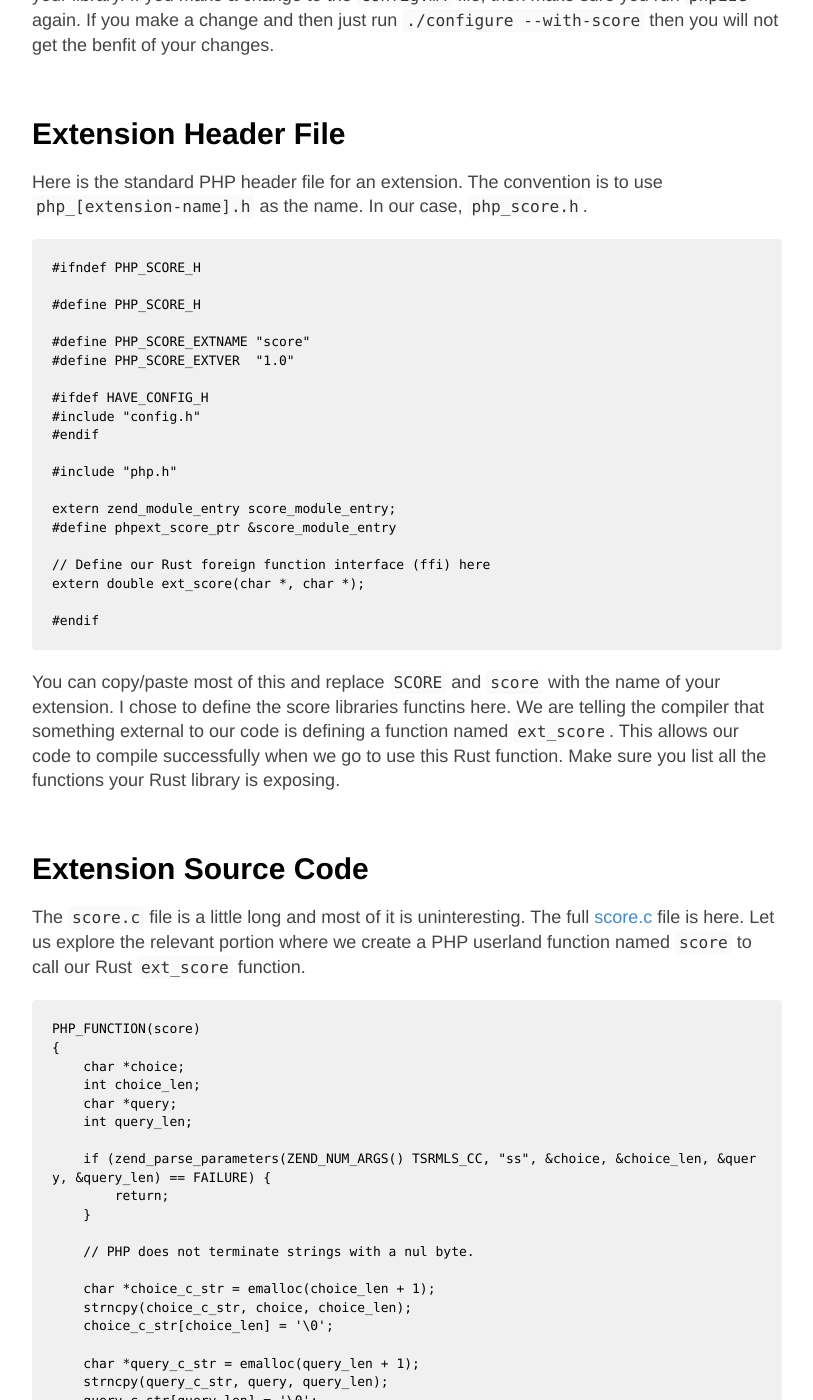
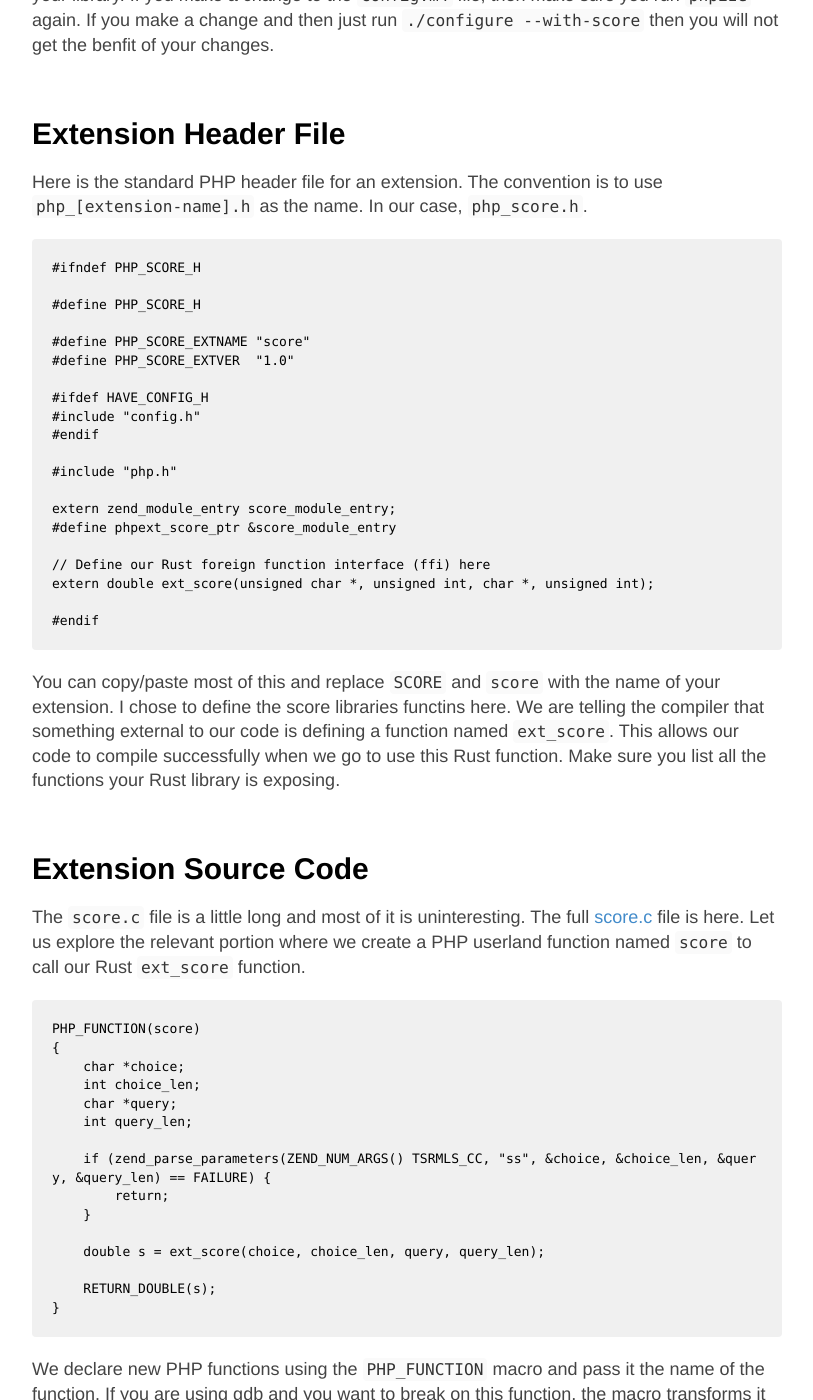
Before and after one commit to hjr3/hjr3.github.io, a Jekyll site: the page built from _posts/2015-08-03-creating-a-php-extension-to-rust.md, in a window 1280 px wide and 1400 px high, scrolled down 4774 px. Shown: the whole window, without its empty margins (233-1046 px from the left). Built offline with Jekyll 4.4.1, drawn with Linux system fonts in a browser that asks for light colours; Markdown is read by kramdown in place of the engine named in the settings; some of the changed text lies outside the part shown.

Commit message:
Update to track example update

````diff
--- a/_posts/2015-08-03-creating-a-php-extension-to-rust.md
+++ b/_posts/2015-08-03-creating-a-php-extension-to-rust.md
@@ -173,7 +173,7 @@ extern zend_module_entry score_module_entry;
 #define phpext_score_ptr &score_module_entry
 
 // Define our Rust foreign function interface (ffi) here
-extern double ext_score(char *, char *);
+extern double ext_score(unsigned char *, unsigned int, char *, unsigned int);
 
 #endif
 ```
@@ -196,20 +196,7 @@ PHP_FUNCTION(score)
         return;
     }
 
-    // PHP does not terminate strings with a nul byte.
-
-    char *choice_c_str = emalloc(choice_len + 1);
-    strncpy(choice_c_str, choice, choice_len);
-    choice_c_str[choice_len] = '\0';
-
-    char *query_c_str = emalloc(query_len + 1);
-    strncpy(query_c_str, query, query_len);
-    query_c_str[query_len] = '\0';
-
-    double s = ext_score(choice_c_str, query_c_str);
-
-    efree(choice_c_str);
-    efree(query_c_str);
+    double s = ext_score(choice, choice_len, query, query_len);
 
     RETURN_DOUBLE(s);
 }
@@ -219,9 +206,7 @@ We declare new PHP functions using the `PHP_FUNCTION` macro and pass it the name
 
 We are using the `zend_parse_parameters` function to parse the paramters being specified in our userland function. In this case, we are expecting two strings. If this function looks a little gnarly, well that is because it is. I will provide some links at the end that explain how this function works in more detail. Suffice to say, we get back two non-nul terminated `char *` values and their corresponding lengths as `int`s.
 
-Now, Rust FFI expects nul terminated strings. If we pass these strings as is, then Rust will segfault when it tries to turn them into a `CStr` object. We have to allocate some new memory to create nul terimated versions of these strings. In PHP, we use emalloc to allocate new memory.
-
-One the memory is allocated, we can pass the strings into our `ext_score` function and get a result back. We free up the memory we allocated and then return that value to userland PHP. We now have a working end-to-end PHP extension to a Rust library.
+We can pass the strings into our `ext_score` function, get a result back and then return that value to userland PHP. We now have a working end-to-end PHP extension to a Rust library.
 
 ## Further Reading
 
````
